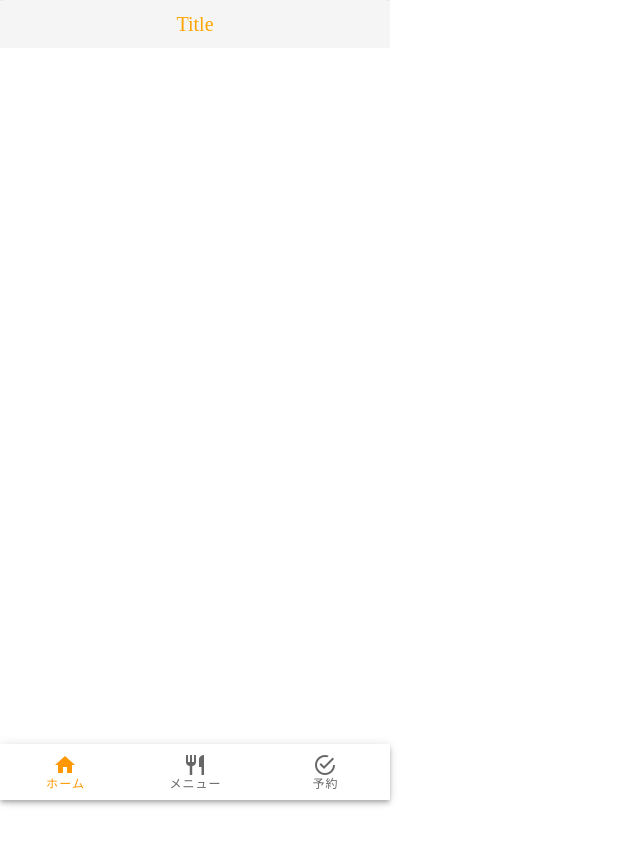
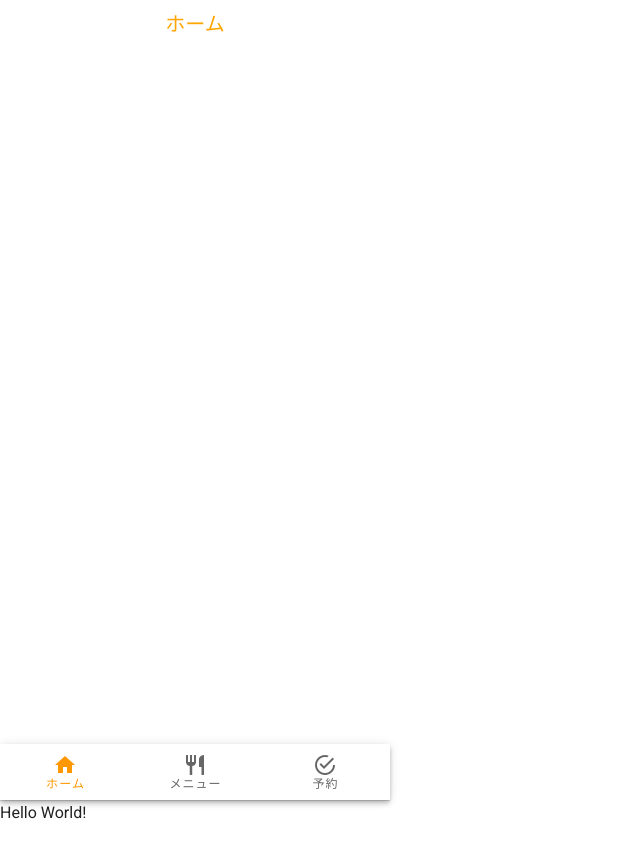
Before and after one commit to Hiroki-08/Human_Information_System_TCU, a Vue app: page / in a window 1280 px wide. Shown: the top 858 px of the page, without its empty margins (0-640 px from the left). Built offline with nearby package versions, Linux system fonts and the light colour scheme.

Commit message:
謎の空白

```diff
--- a/src/App.vue
+++ b/src/App.vue
@@ -1,18 +1,16 @@
 <template>
-  <div style="width: 390px;">
-      <TitleBar></TitleBar>
-        <v-app>
-          <HomeView style="padding: 10px;"></HomeView>
-        </v-app>
-      <NaviBar></NaviBar>
-    </div>
+  <v-app style="width: 390px;height: 500px;">
+    <TitleBar></TitleBar>
+    <v-divider></v-divider>
+    <HomeView></HomeView>
+    <NaviBar></NaviBar>
+  </v-app>
 </template>
 
 <script>
 import TitleBar from "@/components/TitleBar.vue";
 import NaviBar from '@/components/NaviBar.vue';
 import HomeView from "@/views/HomeView.vue"
-
 
 export default {
   name: 'App',
@@ -29,6 +27,9 @@ export default {
 
 <style>
   .template{
-      font-family:"meiryo" !important;
+    font-family: "meiryo" !important;
+  }
+  .v-application--wrap{
+    height: 0 !important;
   }
 </style>
--- a/src/components/NaviBar.vue
+++ b/src/components/NaviBar.vue
@@ -8,6 +8,7 @@
       max-width=390
       fixed
       grow
+      flat
     >
       <v-divider></v-divider>
 
--- a/src/components/TitleBar.vue
+++ b/src/components/TitleBar.vue
@@ -1,5 +1,5 @@
 <template>
-  <v-card flat>
+  <v-app>
     <v-app-bar
       color="white"
       dense
@@ -9,8 +9,8 @@
     >
       <v-spacer></v-spacer>
 
-      <v-toolbar-title style="color:orange; font-size:100;">
-        Title
+      <v-toolbar-title style="color:orange; font-size:20px;">
+        ホーム
       </v-toolbar-title>
 
       <v-spacer></v-spacer>
@@ -18,7 +18,8 @@
     </v-app-bar>
 
     <v-divider></v-divider>
-  </v-card>
+
+  </v-app>
 </template>
 
 <script>
--- a/src/views/HomeView.vue
+++ b/src/views/HomeView.vue
@@ -1,7 +1,5 @@
 <template>
-  <v-content>
-    <div>Hello World!</div>
-  </v-content>
+  <div>Hello World!</div>
 </template>
 
 <script>
```
